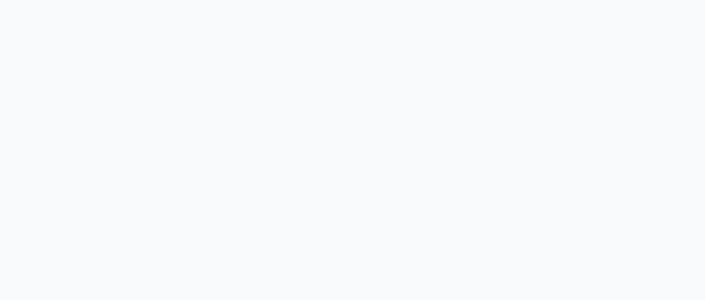
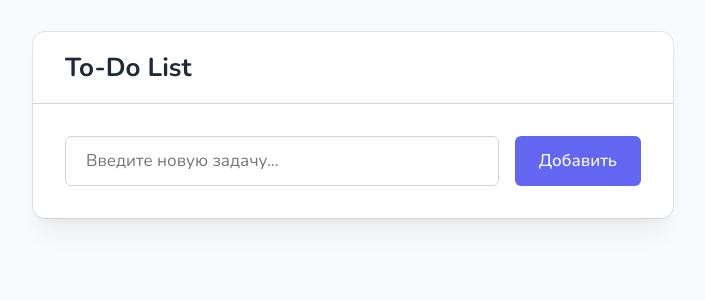
Before and after one commit to Dimox/vue-to-do-list, a Vue app: page / in a window 1280 px wide. Shown: the top 300 px of the page, without its empty margins (287-992 px from the left). Built offline with nearby package versions, Linux system fonts and the light colour scheme.

Commit message:
feat: add To-Do app

```diff
--- a/package.json
+++ b/package.json
@@ -1,6 +1,6 @@
 {
   "name": "vue-to-do-list",
-  "version": "0.1.0",
+  "version": "1.0.0",
   "type": "module",
   "scripts": {
     "dev": "vite",
--- a/src/App.vue
+++ b/src/App.vue
@@ -1,5 +1,74 @@
 <template>
-  <div></div>
+  <div class="app">
+    <main class="app__main">
+      <h1 class="app__title">To-Do List</h1>
+      <div class="app__body">
+        <ul class="app__items">
+          <ToDoItem v-for="item in storage.items" :key="item.id" class="app__item" v-bind="item" />
+        </ul>
+        <AddToDo />
+      </div>
+    </main>
+  </div>
 </template>
 
-<script setup lang="ts"></script>
+<script setup lang="ts">
+import { useToDoStorage } from './composables/storage'
+import ToDoItem from './components/ToDoItem.vue'
+import AddToDo from './components/AddToDo.vue'
+
+const storage = useToDoStorage()
+</script>
+
+<style lang="scss">
+.app {
+  padding: 2rem 1rem;
+
+  &__main {
+    --spread-shadow: 5%;
+    max-width: 40rem;
+    margin-inline: auto;
+    background: var(--color-white);
+    border-radius: 0.75rem;
+    box-shadow:
+      rgba(var(--color-gray-800-rgb), 10%) 0 0 0 0.0625rem,
+      rgba(var(--color-black-rgb), var(--spread-shadow)) 0 1.25rem 1.5625rem -0.3125rem,
+      rgba(var(--color-black-rgb), var(--spread-shadow)) 0 0.5rem 0.625rem -0.375rem;
+    transition: box-shadow 0.25s ease-in-out;
+
+    &:has(.add-to-do__textarea :focus) {
+      --spread-shadow: 15%;
+    }
+  }
+
+  &__title {
+    padding: 1rem 2rem;
+    font-size: 1.625rem;
+    font-weight: bold;
+    border-bottom: 0.0625rem solid var(--color-gray-300);
+  }
+
+  &__body {
+    padding: 1rem 2rem 2rem;
+  }
+
+  &__items {
+    margin-bottom: 1rem;
+  }
+
+  &__item {
+    padding-block: 1rem 1.0625rem;
+
+    &:not(:last-child) {
+      background: linear-gradient(
+          90deg,
+          #0000,
+          #0000 2.25rem,
+          rgba(var(--color-gray-800-rgb), 0.12) 2.25rem,
+          rgba(var(--color-gray-800-rgb), 0.12)
+        )
+        no-repeat 0 100% / 100% 0.0625rem;
+    }
+  }
+}
+</style>
```
